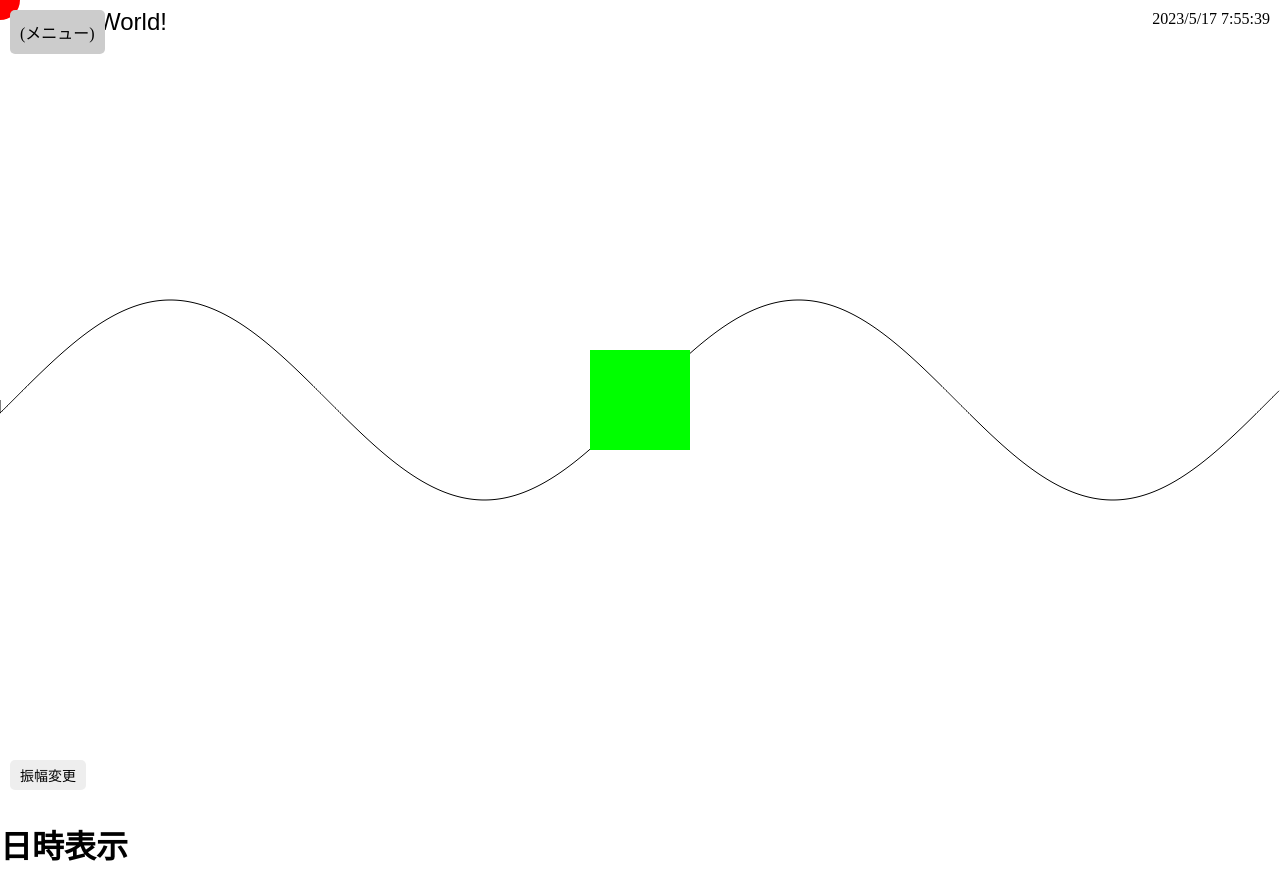
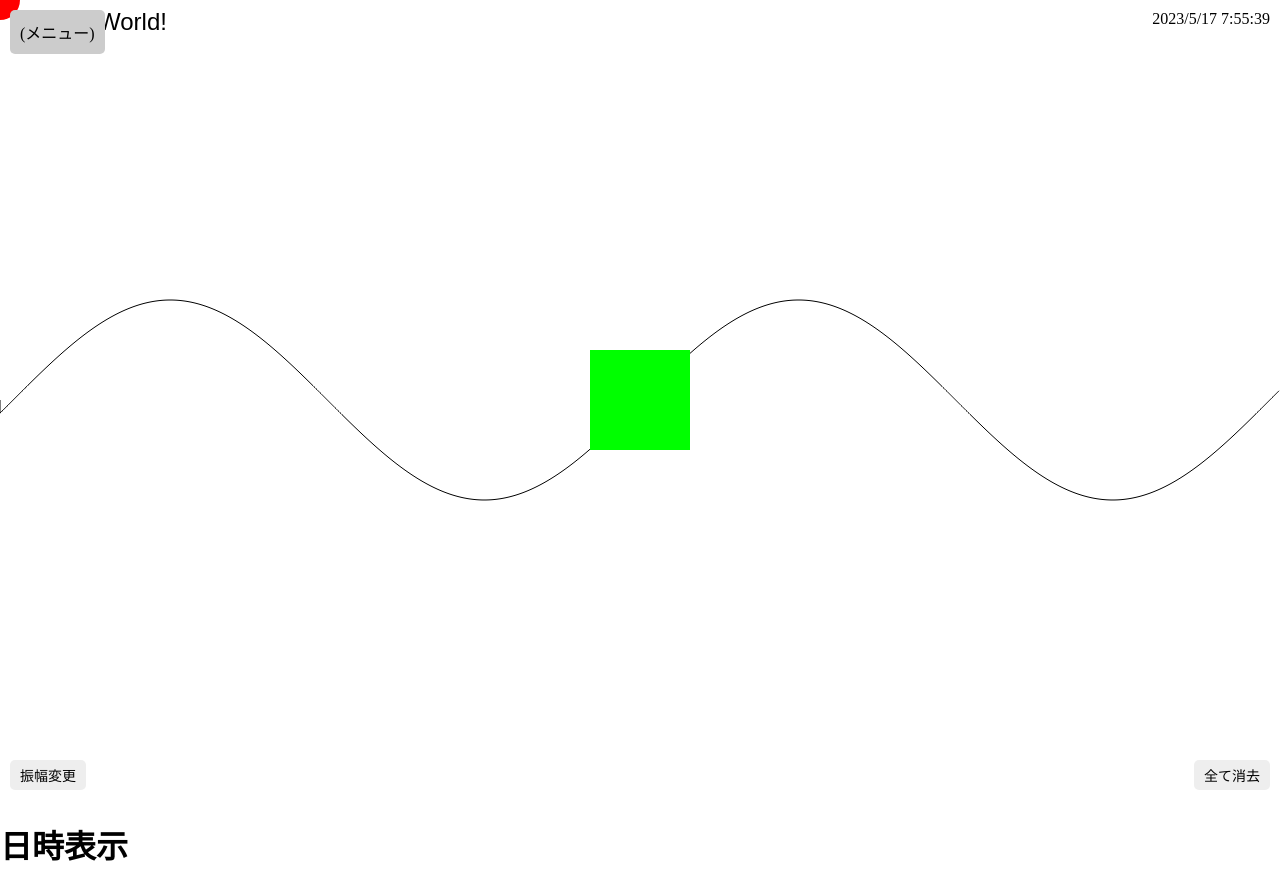
Before and after one commit to kusud-yuki/new-repository-practis, a plain HTML site: page index.html in a window 1280 px wide. Drawn offline with Linux system fonts and the light colour scheme.

Commit message:
今まで描画して来た波や〇等を消すボタンを作成

```diff
--- a/app.js
+++ b/app.js
@@ -65,10 +65,14 @@ function drawSquare() {
       squareSize
     );
   }
+  window.clearCanvas = function() {
+    ctx.clearRect(0, 0, canvas.width, canvas.height);
+  }
 
     // クリックイベントの追加
   let circleColor = '#ff0000';
   let clickCount = 0;
+
   canvas.addEventListener('click', function() {
     circleColor = `rgb(${Math.floor(Math.random() * 256)}, ${Math.floor(Math.random() * 256)}, ${Math.floor(Math.random() * 256)})`;
     clickCount++;
@@ -90,8 +94,10 @@ function drawGradientCircle() {
   function changeAmplitude() {
     wave.amplitude = Math.floor(Math.random() * 150) + 50;
   }
+  let isAnimating = true;
   // アニメーションの描画
   function animate() {
+    if (!isAnimating) return;
     // 背景の描画
     ctx.fillStyle = '#ffffff';
     ctx.fillRect(0, 0, width, height);
--- a/index.html
+++ b/index.html
@@ -46,6 +46,19 @@
       font-size: 14px;
     }
 
+    #clear-btn {
+      position: absolute;
+      bottom: 10px;
+      right: 10px;
+      z-index: 1; /* ボタンを手前に表示 */
+      cursor: pointer;
+      padding: 5px 10px;
+      background-color: #eeeeee;
+      border: none;
+      border-radius: 5px;
+      font-size: 14px;
+    }
+
   </style>
 </head>
 <body>
@@ -53,12 +66,17 @@
   <div id="menu">(メニュー)</div>
   <div id="date"></div>
   <button id="amplitude-btn">振幅変更</button>
+  <button id="clear-btn">全て消去</button>
   <h1>日時表示</h1>
   <script src="app.js"></script>
   <script>
     const menu = document.getElementById('menu');
     const date = document.getElementById('date');
     const amplitudeBtn = document.getElementById('amplitude-btn');
+    const clearBtn = document.getElementById('clear-btn');
+
+
+
     amplitudeBtn.addEventListener('click', function() {
       changeAmplitude();
     });
@@ -73,6 +91,12 @@
       setTimeout(displayDateTime, 1000);
     }
 
+
+    clearBtn.addEventListener('click', function() {
+      window.clearCanvas();
+    isAnimating = false;
+    });
+
     displayDateTime();
   </script>
 </body>
```
Lines whose indentation alone changed are shown as unchanged.
